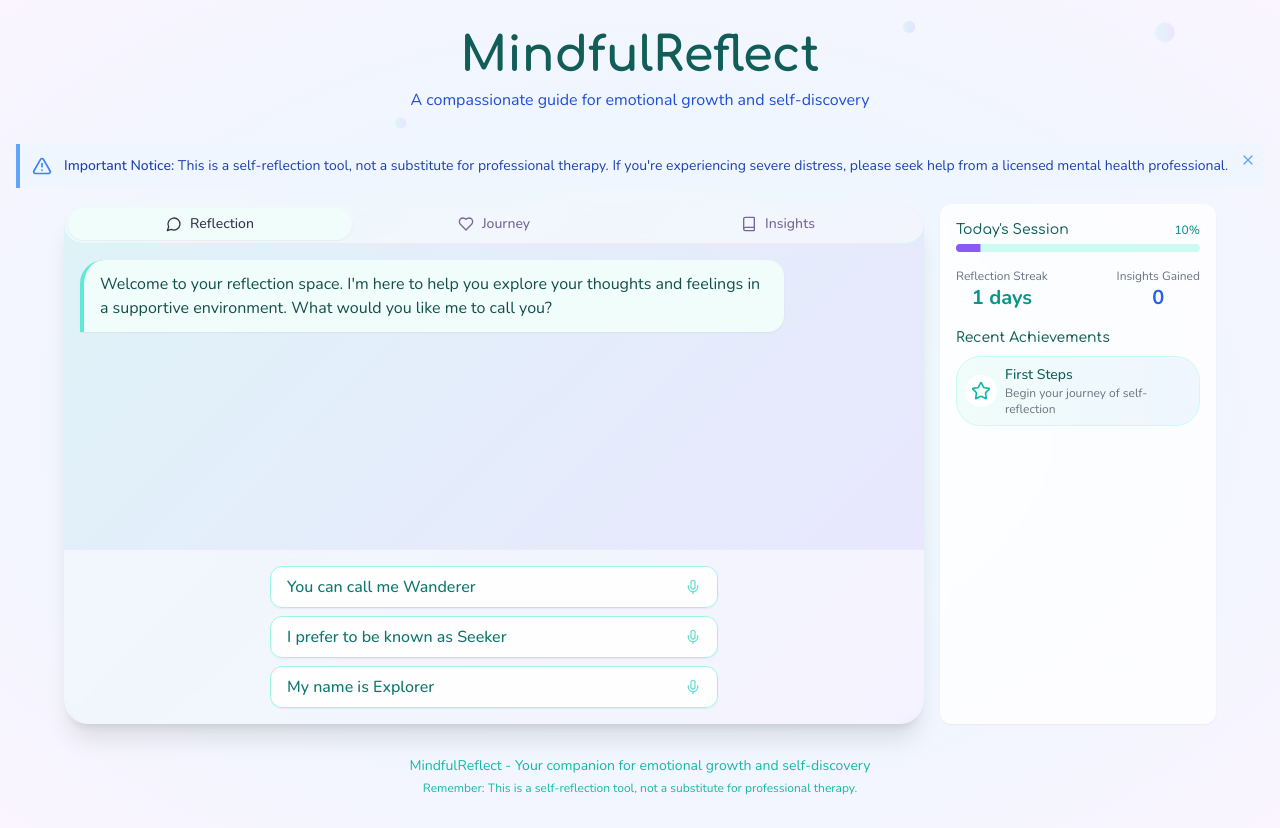
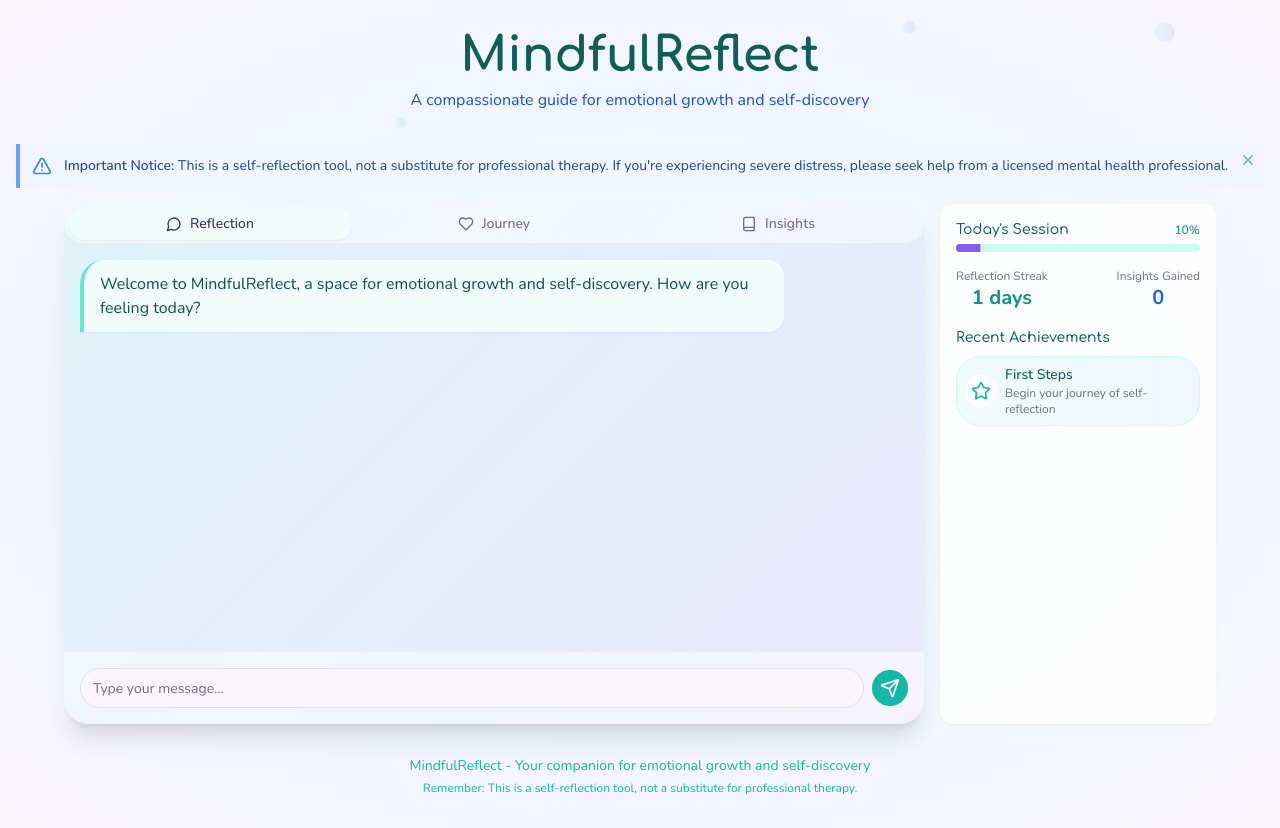
Before and after one commit to Negan454/dream-whisper-companion, a React (Vite) app: page / in a window 1280 px wide. Built offline with nearby package versions, Linux system fonts and the light colour scheme.

Commit message:
Remove initial prompts
Remove initial prompts and choices from the chat interface.

```diff
--- a/src/components/ChatInterface.tsx
+++ b/src/components/ChatInterface.tsx
@@ -3,6 +3,8 @@ import React, { useState, useRef, useEffect } from 'react';
 import CompanionMessage from './CompanionMessage';
 import PlayerMessage from './PlayerMessage';
 import PlayerChoices from './PlayerChoices';
+import { Input } from './ui/input';
+import { Send } from 'lucide-react';
 import { cn } from '@/lib/utils';
 
 export interface Message {
@@ -20,6 +22,7 @@ interface ChatInterfaceProps {
     voiceEnabled?: boolean;
   }[];
   onSelectChoice?: (choiceId: string) => void;
+  onSendMessage?: (message: string) => void;
   className?: string;
   showChoices?: boolean;
 }
@@ -28,10 +31,12 @@ const ChatInterface = ({
   messages,
   choices = [],
   onSelectChoice = () => {},
+  onSendMessage = () => {},
   className,
   showChoices = true,
 }: ChatInterfaceProps) => {
   const messagesEndRef = useRef<HTMLDivElement>(null);
+  const [inputValue, setInputValue] = useState('');
 
   const scrollToBottom = () => {
     messagesEndRef.current?.scrollIntoView({ behavior: 'smooth' });
@@ -40,6 +45,20 @@ const ChatInterface = ({
   useEffect(() => {
     scrollToBottom();
   }, [messages]);
+
+  const handleSendMessage = () => {
+    if (inputValue.trim()) {
+      onSendMessage(inputValue);
+      setInputValue('');
+    }
+  };
+
+  const handleKeyDown = (e: React.KeyboardEvent) => {
+    if (e.key === 'Enter' && !e.shiftKey) {
+      e.preventDefault();
+      handleSendMessage();
+    }
+  };
 
   return (
     <div className={cn("flex flex-col h-full", className)}>
@@ -68,6 +87,25 @@ const ChatInterface = ({
           />
         </div>
       )}
+
+      <div className="p-4 border-t border-whisper-100 bg-white/50 backdrop-blur-sm">
+        <div className="flex items-center gap-2">
+          <Input
+            value={inputValue}
+            onChange={(e) => setInputValue(e.target.value)}
+            onKeyDown={handleKeyDown}
+            placeholder="Type your message..."
+            className="flex-1"
+          />
+          <button
+            onClick={handleSendMessage}
+            className="p-2 rounded-full bg-teal-500 text-white hover:bg-teal-600 transition-colors"
+            aria-label="Send message"
+          >
+            <Send className="h-5 w-5" />
+          </button>
+        </div>
+      </div>
     </div>
   );
 };
--- a/src/pages/Index.tsx
+++ b/src/pages/Index.tsx
@@ -1,3 +1,4 @@
+
 import React, { useState, useEffect } from 'react';
 import { Card } from '@/components/ui/card';
 import { Tabs, TabsContent, TabsList, TabsTrigger } from '@/components/ui/tabs';
@@ -32,20 +33,14 @@ interface Achievement {
   unlocked: boolean;
 }
 
-// Mock initial messages with therapeutic tone
+// Initial welcome message
 const initialMessages: Message[] = [
   {
     id: '1',
-    text: "Welcome to your reflection space. I'm here to help you explore your thoughts and feelings in a supportive environment. What would you like me to call you?",
+    text: "Welcome to MindfulReflect, a space for emotional growth and self-discovery. How are you feeling today?",
     sender: 'companion',
     timestamp: new Date(),
   },
-];
-
-const initialChoices = [
-  { id: 'name1', text: 'You can call me Wanderer', voiceEnabled: true },
-  { id: 'name2', text: 'I prefer to be known as Seeker', voiceEnabled: true },
-  { id: 'name3', text: 'My name is Explorer', voiceEnabled: true },
 ];
 
 const initialMemories: Memory[] = [
@@ -114,12 +109,45 @@ const interactionPoints = [
   },
 ];
 
+// Function to analyze text sentiment and determine emotion
+const analyzeSentiment = (text: string): Emotion => {
+  const text_lower = text.toLowerCase();
+
+  // Simple keyword-based analysis - in a real app, you'd use a more sophisticated NLP approach
+  if (text_lower.includes('happy') || text_lower.includes('glad') || text_lower.includes('joy') ||
+      text_lower.includes('excited') || text_lower.includes('good')) {
+    return 'joy';
+  } else if (text_lower.includes('wonder') || text_lower.includes('curious') ||
+             text_lower.includes('amazed') || text_lower.includes('fascinating')) {
+    return 'wonder';
+  } else if (text_lower.includes('think') || text_lower.includes('reflect') ||
+             text_lower.includes('consider') || text_lower.includes('ponder')) {
+    return 'reflection';
+  } else {
+    return 'curiosity'; // Default
+  }
+};
+
+// Function to generate AI response - this would connect to a backend API in a real app
+const generateResponse = (message: string): string => {
+  // Simple response logic - in a real app, this would call an API
+  if (message.toLowerCase().includes('how are you')) {
+    return "I'm here to support your reflection journey. How are you feeling today?";
+  } else if (message.toLowerCase().includes('feeling')) {
+    return "Emotions provide valuable insight into our inner landscape. What do you think might be influencing how you feel right now?";
+  } else if (message.toLowerCase().includes('stress') || message.toLowerCase().includes('anxious')) {
+    return "It sounds like you're experiencing some tension. Taking a moment to breathe deeply can help create a little space around difficult emotions. Would you like to explore what might be contributing to these feelings?";
+  } else if (message.toLowerCase().includes('happy') || message.toLowerCase().includes('joy')) {
+    return "I'm glad to hear you're experiencing positive emotions. Savoring these moments can help strengthen your emotional resilience. What aspects of this experience would you like to carry forward?";
+  } else {
+    return "Thank you for sharing. Continued reflection can reveal patterns and insights about your emotional experience. Is there a specific aspect you'd like to explore further?";
+  }
+};
+
 const Index = () => {
   const [messages, setMessages] = useState<Message[]>(initialMessages);
-  const [choices, setChoices] = useState(initialChoices);
   const [memories, setMemories] = useState<Memory[]>(initialMemories);
   const [achievements, setAchievements] = useState<Achievement[]>(initialAchievements);
-  const [playerName, setPlayerName] = useState<string | null>(null);
   const [showTransition, setShowTransition] = useState(false);
   const [transitionMessage, setTransitionMessage] = useState<string | null>(null);
   const [activeTab, setActiveTab] = useState("chat");
@@ -144,64 +172,50 @@ const Index = () => {
     }
   };
 
-  const handleChoiceSelect = (choiceId: string) => {
-    // Find the selected choice
-    const selectedChoice = choices.find(choice => choice.id === choiceId);
-    if (!selectedChoice) return;
-
-    // Add player message
+  // Handle user message submission
+  const handleSendMessage = (messageText: string) => {
+    // Create new player message
     const playerMessage: Message = {
       id: `p${Date.now()}`,
-      text: selectedChoice.text,
+      text: messageText,
       sender: 'player',
       timestamp: new Date(),
     };
 
+    // Add player message to chat
     setMessages(prev => [...prev, playerMessage]);
 
     // Increment session progress with each interaction
     setSessionProgress(prev => Math.min(prev + 5, 100));
 
-    // Process the choice
-    if (choiceId.startsWith('name')) {
-      const name = selectedChoice.text.split(' ').pop();
-      setPlayerName(name);
+    // Analyze sentiment and determine emotion
+    const emotion = analyzeSentiment(messageText);
 
-      // Simulate AI response after a short delay
-      setTimeout(() => {
-        const response: Message = {
-          id: `c${Date.now()}`,
-          text: `${name}, thank you for sharing. It's wonderful to meet you. This space is designed to help you reflect on your thoughts and feelings in a supportive environment. How are you feeling today?`,
-          sender: 'companion',
+    // Add memory for significant messages
+    if (messageText.length > 15) {
+      const newMemory: Memory = {
+        id: `m${Date.now()}`,
+        title: `Reflection on ${new Date().toLocaleDateString()}`,
+        description: messageText.length > 50 ? `${messageText.substring(0, 50)}...` : messageText,
+        emotion: emotion,
+        relatedMessages: [playerMessage.id],
         timestamp: new Date(),
       };
 
-        setMessages(prev => [...prev, response]);
+      setMemories(prev => [...prev, newMemory]);
 
-        // Update choices after name is selected
-        setChoices([
-          { id: 'feeling_good', text: 'I\'m feeling pretty good today', voiceEnabled: true },
-          { id: 'feeling_mixed', text: 'I have mixed emotions right now', voiceEnabled: true },
-          { id: 'feeling_down', text: 'I\'m not feeling my best', voiceEnabled: true },
-        ]);
+      // Increment insights count
+      setInsightsCount(prev => prev + 1);
 
-        // Unlock first achievement after introducing yourself
-        if (!achievements[0].unlocked) {
-          unlockAchievement('a1');
+      // Check for achievements
+      if (insightsCount >= 2 && !achievements[3].unlocked) {
+        unlockAchievement('a4');
       }
-      }, 1000);
-    } else if (choiceId.startsWith('feeling')) {
-      // Simulate AI response after a short delay
+    }
+
+    // Generate response (simulated AI response)
     setTimeout(() => {
-        let responseText = "";
-
-        if (choiceId === 'feeling_good') {
-          responseText = "I'm glad to hear you're feeling good today. Recognizing and acknowledging positive emotions is an important part of emotional wellness. What do you think is contributing to your positive mood?";
-        } else if (choiceId === 'feeling_mixed') {
-          responseText = "Having mixed emotions is completely normal. Our feelings are often complex and multifaceted. Would you like to explore these different emotions a bit more deeply?";
-        } else {
-          responseText = "I'm sorry to hear you're not feeling your best. Remember that all emotions, even difficult ones, provide valuable information and are an important part of our experience. Would you like to reflect on what might be influencing how you feel?";
-        }
+      const responseText = generateResponse(messageText);
 
       const response: Message = {
         id: `c${Date.now()}`,
@@ -212,144 +226,16 @@ const Index = () => {
 
       setMessages(prev => [...prev, response]);
 
-        // Update choices based on feeling response
-        if (choiceId === 'feeling_good') {
-          setChoices([
-            { id: 'explore_positive', text: 'I\'d like to explore what\'s going well', voiceEnabled: true },
-            { id: 'build_on_good', text: 'How can I build on these positive feelings?', voiceEnabled: true },
-            { id: 'remember_good', text: 'I want to remember this feeling for harder times', voiceEnabled: true },
-          ]);
-        } else if (choiceId === 'feeling_mixed') {
-          setChoices([
-            { id: 'identify_emotions', text: 'Help me identify these different emotions', voiceEnabled: true },
-            { id: 'balance_feelings', text: 'How can I find balance with mixed feelings?', voiceEnabled: true },
-            { id: 'visualize_emotions', text: 'Let\'s visualize my emotional landscape', voiceEnabled: true },
-          ]);
-        } else {
-          setChoices([
-            { id: 'gentle_exploration', text: 'I\'d like to gently explore what\'s happening', voiceEnabled: true },
-            { id: 'comfort_strategies', text: 'What are some self-comfort strategies?', voiceEnabled: true },
-            { id: 'find_perspective', text: 'Help me find perspective on my feelings', voiceEnabled: true },
-          ]);
+      // Check for emotional explorer achievement
+      if (messages.length > 6 && !achievements[1].unlocked) {
+        unlockAchievement('a2');
       }
 
-        // Add memory for this emotional reflection
-        let emotionType: Emotion = 'reflection'; // Default value
-
-        if (choiceId === 'feeling_good') {
-          emotionType = 'joy';
-        } else if (choiceId === 'feeling_mixed') {
-          emotionType = 'reflection';
-        } else {
-          emotionType = 'wonder';
-        }
-
-        const newMemory: Memory = {
-          id: `m${Date.now()}`,
-          title: 'Emotional Check-in',
-          description: `Reflected on your emotional state and identified key feelings.`,
-          emotion: emotionType,
-          relatedMessages: [response.id],
-          timestamp: new Date(),
-        };
-
-        setMemories(prev => [...prev, newMemory]);
-
-        // Add insight count
-        setInsightsCount(prev => prev + 1);
-      }, 1000);
-    } else if (choiceId.startsWith('explore') || choiceId.startsWith('build') || choiceId.startsWith('remember')) {
-      handleDreamTransition("Exploring positive emotions...");
-
-      // Unlock the emotional explorer achievement if not already unlocked
-      if (!achievements[1].unlocked) {
-        setTimeout(() => {
-          unlockAchievement('a2');
-        }, 2000);
-      }
-
-      // Simulate AI response after transition
-      setTimeout(() => {
-        const response: Message = {
-          id: `c${Date.now()}`,
-          text: "Positive emotions are like nurturing rain for your emotional garden. As we explore them, notice how they feel in your body - perhaps warmth in your chest, relaxation in your shoulders, or a lightness in your step. By building awareness of these sensations, you can better recognize and cultivate positive states in the future. What specific positive emotion feels strongest right now?",
-          sender: 'companion',
-          timestamp: new Date(),
-        };
-
-        setMessages(prev => [...prev, response]);
-        setActiveTab("world");
-
-        // Add this as a memory
-        const newMemory: Memory = {
-          id: `m${Date.now()}`,
-          title: 'Positive Emotion Exploration',
-          description: 'Examined and developed awareness of positive emotional states.',
-          emotion: 'joy',
-          relatedMessages: [response.id],
-          timestamp: new Date(),
-        };
-
-        setMemories(prev => [...prev, newMemory]);
-
-        // Increment session progress for deeper exploration
-        setSessionProgress(prev => Math.min(prev + 10, 100));
-      }, 3000);
-    } else if (choiceId.startsWith('identify') || choiceId.startsWith('balance') || choiceId.startsWith('visualize')) {
-      // Simulate AI response after a short delay
-      setTimeout(() => {
-        const response: Message = {
-          id: `c${Date.now()}`,
-          text: "Mixed emotions often contain wisdom from different parts of ourselves. Imagine each emotion as a different colored stream flowing together. There's no need to force these emotions to resolve into a single feeling. By giving gentle attention to each one, you honor your full experience. Would you like to name some of the emotions you're feeling right now?",
-          sender: 'companion',
-          timestamp: new Date(),
-        };
-
-        setMessages(prev => [...prev, response]);
-
-        // Update choices
-        setChoices([
-          { id: 'name_emotions', text: 'I feel hopeful but also anxious', voiceEnabled: true },
-          { id: 'emotion_map', text: 'Can we create a map of my emotions?', voiceEnabled: true },
-          { id: 'emotion_wisdom', text: 'What wisdom might these emotions hold?', voiceEnabled: true },
-        ]);
-
-        // Add this as a memory
-        const newMemory: Memory = {
-          id: `m${Date.now()}`,
-          title: 'Emotional Complexity',
-          description: 'Explored the nuanced landscape of mixed emotions.',
-          emotion: 'reflection',
-          relatedMessages: [response.id],
-          timestamp: new Date(),
-        };
-
-        setMemories(prev => [...prev, newMemory]);
-
-        // Increment insights count
-        setInsightsCount(prev => prev + 1);
-      }, 1000);
-    } else if (choiceId.startsWith('gentle') || choiceId.startsWith('comfort') || choiceId.startsWith('find')) {
-      handleDreamTransition("Creating a safe reflection space...");
-
-      // Simulate AI response after transition
-      setTimeout(() => {
-        const response: Message = {
-          id: `c${Date.now()}`,
-          text: "When we're not feeling our best, it's especially important to approach ourselves with compassion. Imagine you're sitting with a dear friend who's feeling exactly as you are now. What gentle wisdom would you offer them? Sometimes the kindest perspective comes from how we would treat someone we deeply care about.",
-          sender: 'companion',
-          timestamp: new Date(),
-        };
-
-        setMessages(prev => [...prev, response]);
-        setActiveTab("chat");
-
-        // Unlock the growth mindset achievement if this is the 5th interaction
+      // Check for growth mindset achievement
       if (messages.length > 10 && !achievements[2].unlocked) {
         unlockAchievement('a3');
       }
-      }, 3000);
-    }
+    }, 1000);
   };
 
   const handleMemorySelect = (memory: Memory) => {
@@ -369,23 +255,12 @@ const Index = () => {
 
       const response: Message = {
         id: `c${Date.now()}`,
-        text: `Returning to '${memory.title}' offers us valuable insights. This moment captured ${emotionDescription}. How does revisiting this reflection feel right now? Has your perspective shifted or deepened since then?`,
+        text: `Returning to '${memory.title}' offers us valuable insights. This moment captured ${emotionDescription}. How does revisiting this reflection feel right now?`,
         sender: 'companion',
         timestamp: new Date(),
       };
 
       setMessages(prev => [...prev, response]);
-
-      setChoices([
-        { id: 'deeper_reflection', text: 'I\'d like to explore this more deeply', voiceEnabled: true },
-        { id: 'emotion_shift', text: 'My feelings about this have evolved', voiceEnabled: true },
-        { id: 'memory_insight', text: 'I see a pattern in my reflections', voiceEnabled: true },
-      ]);
-
-      // Unlock the journal keeper achievement if reviewing multiple memories
-      if (memories.length >= 3 && !achievements[3].unlocked) {
-        unlockAchievement('a4');
-      }
     }, 500);
   };
 
@@ -406,10 +281,10 @@ const Index = () => {
       const response: Message = {
         id: `c${Date.now()}`,
         text: pointId === 'point1'
-          ? "Welcome to the Reflection Garden, a space where your thoughts can bloom freely. Each plant here represents different aspects of emotional growth - patience, resilience, compassion, and joy. As you walk through this garden, notice which plants draw your attention. What qualities might you want to nurture more in your emotional life?"
+          ? "Welcome to the Reflection Garden, a space where your thoughts can bloom freely. Each plant here represents different aspects of emotional growth - patience, resilience, compassion, and joy. What qualities might you want to nurture more in your emotional life?"
           : pointId === 'point2'
-          ? "The Memory Stream flows with moments from your reflection journey. Some memories appear as clear pools, while others mix and blend together. This stream reminds us that our experiences are constantly flowing and changing. Is there a particular memory that stands out to you right now that you'd like to revisit?"
-          : "The Insight Sanctuary is where scattered thoughts coalesce into meaningful patterns. Here, your reflections transform into deeper understanding. What connections are you beginning to see between your different emotional experiences? Even small realizations can lead to significant growth.",
+          ? "The Memory Stream flows with moments from your reflection journey. Some memories appear as clear pools, while others mix and blend together. Is there a particular memory that stands out to you right now that you'd like to revisit?"
+          : "The Insight Sanctuary is where scattered thoughts coalesce into meaningful patterns. What connections are you beginning to see between your different emotional experiences?",
         sender: 'companion',
         timestamp: new Date(),
       };
@@ -427,13 +302,6 @@ const Index = () => {
       };
 
       setMemories(prev => [...prev, newMemory]);
-
-      // Update choices
-      setChoices([
-        { id: 'reflect_space', text: 'What does this space reveal about my journey?', voiceEnabled: true },
-        { id: 'inner_wisdom', text: 'I sense something meaningful here', voiceEnabled: true },
-        { id: 'growth_question', text: 'How can I apply this insight in my life?', voiceEnabled: true },
-      ]);
 
       // Increment insights for exploring meaningful spaces
       setInsightsCount(prev => prev + 1);
@@ -495,8 +363,7 @@ const Index = () => {
                 <TabsContent value="chat" className="m-0 h-[60vh]">
                   <ChatInterface
                     messages={messages}
-                    choices={choices}
-                    onSelectChoice={handleChoiceSelect}
+                    onSendMessage={handleSendMessage}
                   />
                 </TabsContent>
 
```
Lines whose indentation alone changed are shown as unchanged.
